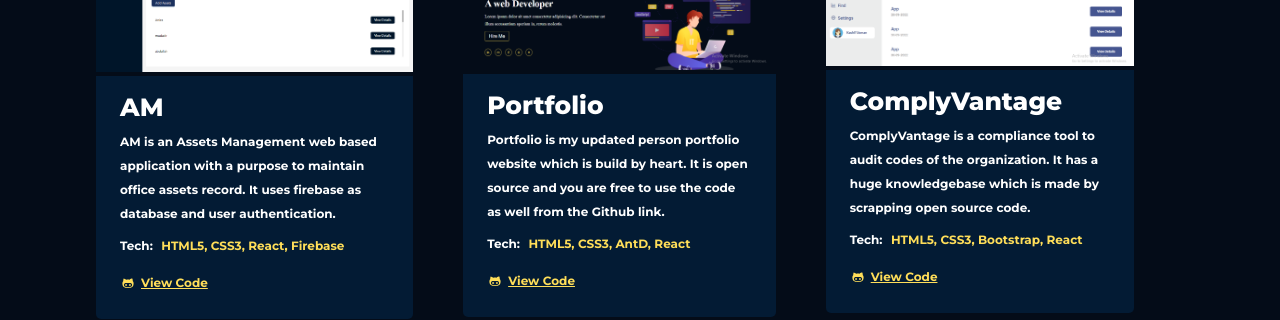
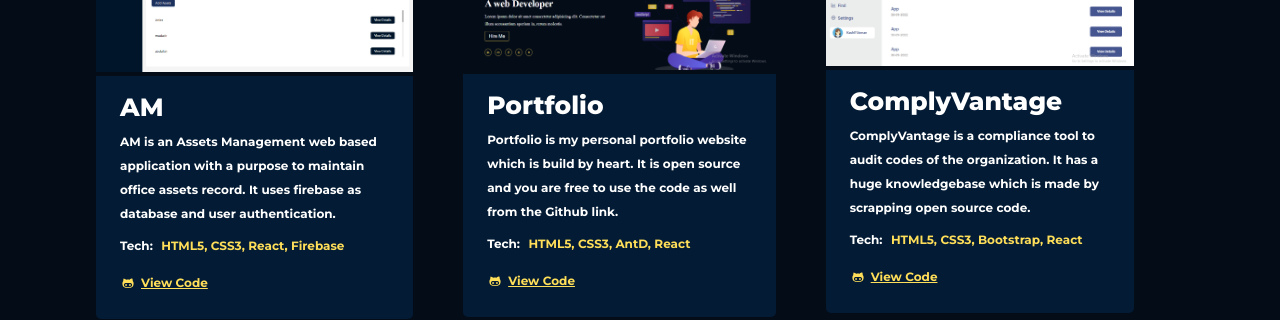
Before and after one commit to iamkashifkhn/portfolio1, a React (Create React App) app: page / in a window 1280 px wide. Shown: the part 2140-2460 px from the top of the page. Built offline with nearby package versions, Linux system fonts and the light colour scheme.

Commit message:
paragraph fix

```diff
--- a/src/container/Projects/projects.jsx
+++ b/src/container/Projects/projects.jsx
@@ -25,7 +25,7 @@
               alt='card'
               text='Portfolio'
               link='https://github.com/iamkashifkhn/portfolio1'
-              subtext='Portfolio is my updated person portfolio website which is build by heart. It is open source and you are free to use the code as well from the Github link.'
+              subtext='Portfolio is my personal portfolio website which is build by heart. It is open source and you are free to use the code as well from the Github link.'
               tech='HTML5, CSS3, AntD, React'
               />
               <Card
```
